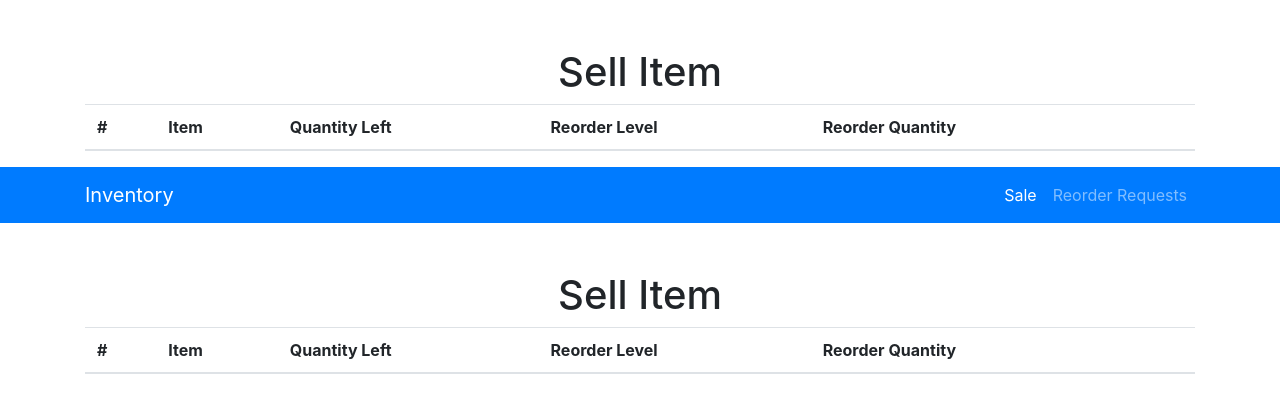
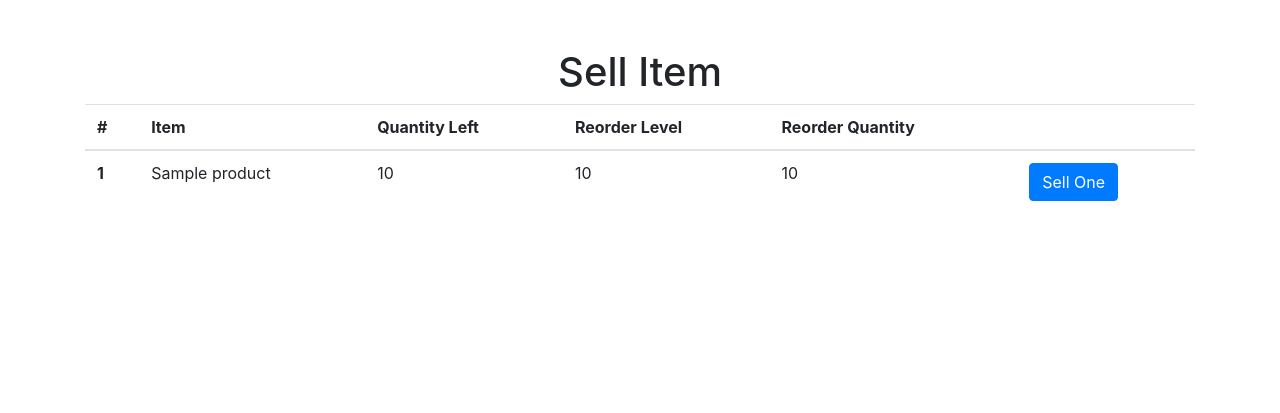
Before and after one commit to IgnatiusNgochi/Ignatiusinventory, a PHP site: page / in a window 1280 px wide. Shown: the part 56-469 px from the top of the page. Run offline with PHP 8.4, Linux system fonts and the light colour scheme; tables that the repository leaves empty or names only in its code hold one stand-in row (values such as "Sample post"); lists and menus that the app fills with data are empty.

Commit message:
index file with sale

```diff
--- /dev/null
+++ b/funcs.php
@@ -0,0 +1,84 @@
+<?php
+function db()
+{
+	$li = mysqli_connect("localhost","root","baraza");
+	mysqli_select_db($li,"inventory");
+	return $li;
+
+}
+
+function sale($id)
+{
+	$l = db();
+	$sql = "select * from products where id='$id'";
+	$re = mysqli_query($l,$sql);
+	$re2 = mysqli_fetch_array($re);
+	 $min_qtty = $re2['min_quantity'];
+	 $reorder_qtty = $re2['reorder_quantity'];
+	 $qtty = $re2['quantity'];
+	 $new_qtty = $qtty - 1;
+	if($new_qtty < 0) //dont sell non existent items
+	{
+		return "Item out of stock";
+
+	}
+	$resp = "";
+	if($new_qtty <= $min_qtty)//make order
+	{
+		$sql = "select * from reorders where product_id='$id' and reorder_status != 1";
+	    $re = mysqli_query($l,$sql);
+	    if(mysqli_num_rows($re) > 0) //existing reorder request not filled
+		{
+			$resp .= "Reorder request pending. ";
+		}
+		else
+		{
+			$sql = "insert into reorders set product_id='$id'";
+		    mysqli_query($l,$sql);
+		    $resp .= "Reorder request sent. ";
+		}
+
+	}
+	$sql = "update products set quantity = quantity - 1 where id ='$id'";
+	mysqli_query($l,$sql);
+	$resp .= "Sale successfull";
+	return $resp;
+
+}
+
+
+function get_reorder_qtty($id)
+{
+	$l = db();
+	$sql = "select * from products where id='$id'";
+	$re = mysqli_query($l,$sql);
+	$re2 = mysqli_fetch_array($re);
+	$reorder_qtty = $re2['reorder_quantity'];
+	return $reorder_qtty;
+
+}
+
+function get_name($id)
+{
+	$l = db();
+	$sql = "select * from products where id='$id'";
+	$re = mysqli_query($l,$sql);
+	$re2 = mysqli_fetch_array($re);
+	$name = $re2['name'];
+	return $name;
+
+}
+
+function get_prod_id($id)
+{
+	$l = db();
+	$sql = "select * from reorders where id='$id'";
+	$re = mysqli_query($l,$sql);
+	$re2 = mysqli_fetch_array($re);
+	$id = $re2['product_id'];
+	return $id;
+
+}
+
+
+?>
--- a/index.php
+++ b/index.php
@@ -1,3 +1,7 @@
+<?php
+require_once('funcs.php');
+
+?>
 <html lang="en">
 
 <head>
@@ -31,7 +35,7 @@
             </a>
           </li>
           <li class="nav-item">
-            <a class="nav-link" href="order.php">Reorder Requests</a>
+            <a class="nav-link" href="#">Reorder Requests</a>
           </li>
 
         </ul>
@@ -56,7 +60,28 @@
     </tr>
   </thead>
   <tbody>
+  <?php
+  $l = db();
+  $sql = "select * from products";
+  $re = mysqli_query($l,$sql);
+  while($res = mysqli_fetch_array($re))
+  {
+  ?>
 
+    <tr>
+
+      <th scope="row"><?php echo $res['id'];?><input type="hidden" name="sid" value="<?php echo $res['id'];?>"</th>
+      <td><?php echo $res['name'];?></td>
+      <td><?php echo $res['quantity'];?></td>
+	  <td><?php echo $res['min_quantity'];?></td>
+	  <td><?php echo $res['reorder_quantity'];?></td>
+      <td><button type="button" class="btn btn-primary" onclick=update('<?php echo $res['id'];?>') >Sell One</button></td>
+
+    </tr>
+
+    <?php
+  }
+	?>
   </tbody>
 		</table>
       </div>
@@ -68,83 +93,29 @@
   <script src="vendor/bootstrap/js/bootstrap.bundle.min.js"></script>
  <script type="text/javascript">
 
-</script>
-</body>
-<html lang="en">
+ function update(id)
+ {
+	 $.ajax({
+            url : 'process.php?sid=' + id,
+            type: "GET",
+            data: $(this).serialize(),
+            success: function (data) {
+			   alert(data);
+            },
+            error: function (jXHR, textStatus, errorThrown) {
+                alert(errorThrown);
+            }
+        });
 
-<head>
 
-  <meta charset="utf-8">
-  <meta name="viewport" content="width=device-width, initial-scale=1, shrink-to-fit=no">
-  <meta name="description" content="">
-  <meta name="author" content="">
-
-  <title>Inventory</title>
-
-  <!-- Bootstrap core CSS -->
-  <link href="vendor/bootstrap/css/bootstrap.min.css" rel="stylesheet">
-
-</head>
-
-<body>
-
-  <!-- Navigation -->
-  <nav class="navbar navbar-expand-lg navbar-dark static-top bg-primary">
-    <div class="container">
-      <a class="navbar-brand" href="#">Inventory</a>
-      <button class="navbar-toggler" type="button" data-toggle="collapse" data-target="#navbarResponsive" aria-controls="navbarResponsive" aria-expanded="false" aria-label="Toggle navigation">
-        <span class="navbar-toggler-icon"></span>
-      </button>
-      <div class="collapse navbar-collapse" id="navbarResponsive">
-        <ul class="navbar-nav ml-auto">
-          <li class="nav-item active">
-            <a class="nav-link" href="index.php">Sale
-              <span class="sr-only">(current)</span>
-            </a>
-          </li>
-          <li class="nav-item">
-            <a class="nav-link" href="order.php">Reorder Requests</a>
-          </li>
-
-        </ul>
-      </div>
-    </div>
-  </nav>
-
-  <!-- Page Content -->
-  <div class="container">
-    <div class="row">
-      <div class="col-lg-12 text-center">
-        <h1 class="mt-5">Sell Item</h1>
-        <table class="table">
-  <thead>
-    <tr>
-      <th scope="col">#</th>
-      <th scope="col">Item</th>
-      <th scope="col">Quantity Left</th>
-	  <th scope="col">Reorder Level</th>
-	  <th scope="col">Reorder Quantity</th>
-      <th scope="col">&nbsp;</th>
-    </tr>
-  </thead>
-  <tbody>
-
-  </tbody>
-		</table>
-      </div>
-    </div>
-  </div>
-
-  <!-- Bootstrap core JavaScript -->
-  <script src="vendor/jquery/jquery.js"></script>
-  <script src="vendor/bootstrap/js/bootstrap.bundle.min.js"></script>
- <script type="text/javascript">
-
+ }
 
 </script>
 </body>
 
 </html>
+<?php
 
 
-</html>
+
+?>
```
Also changed, not shown: process.php (added, +19 -0 lines).
